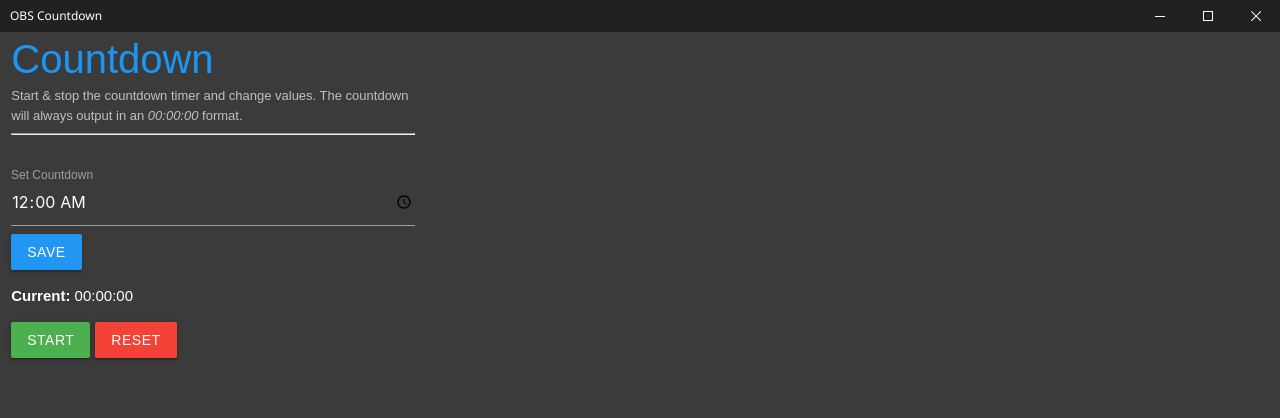
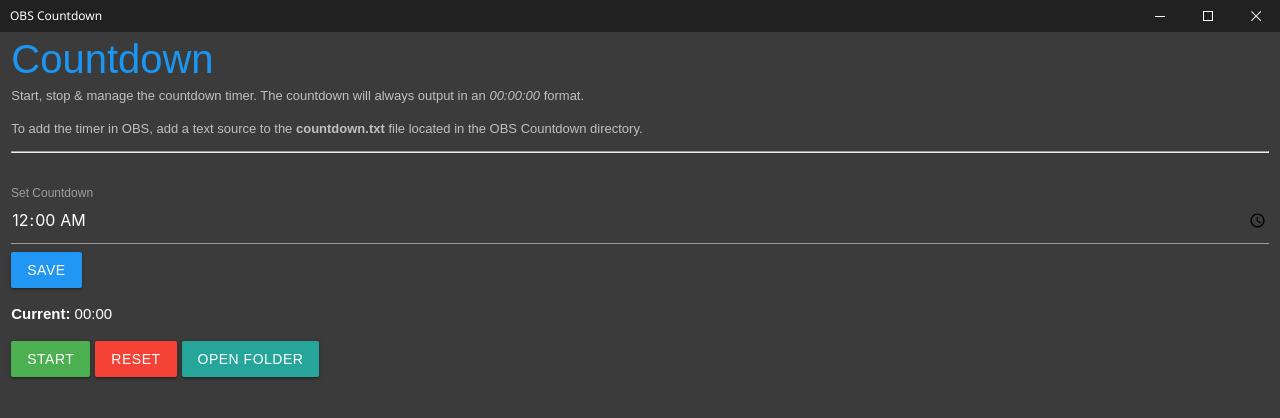
Before and after one commit to mtchdev/aaol-streamer-tool, a React (Create React App) app in the folder src/: page / in a window 1280 px wide. Shown: the top 418 px of the page. Built offline with nearby package versions, Linux system fonts and the light colour scheme.

Commit message:
Add more features

```diff
--- a/src/src/views/components/Countdown.js
+++ b/src/src/views/components/Countdown.js
@@ -7,7 +7,7 @@
     constructor(props) {
         super(props);
         this.state = {
-            time: '00:00:00',
+            time: '00:00',
             input: '00:00',
             interval: false,
             btn: 0,
@@ -22,9 +22,11 @@
 
     render() {
         return (
-            <div className="col s4">
+            <div className="col s12">
                 <h1 className="title">Countdown</h1>
-                <div className="description">Start &amp; stop the countdown timer and change values. The countdown will always output in an <i>00:00:00</i> format.</div>
+                <div className="description">Start, stop &amp; manage the countdown timer. The countdown will always output in an <i>00:00:00</i> format.
+                <p>To add the timer in OBS, add a text source to the <b>countdown.txt</b> file located in the OBS Countdown directory.</p>
+                </div>
                 <hr />
                 <br />
                 <div class="input-field">
@@ -37,6 +39,7 @@
                 {this.state.btn === 1 ? <a class="waves-effect waves-light btn yellow text-black" onClick={()=>this.tStart(0)}>Pause</a> : ''}
                 {this.state.btn === 2 ? <a class="waves-effect waves-light btn blue" onClick={()=>this.tStart(2)}>Play</a> : ''}
                 <a class="waves-effect waves-light btn red" onClick={this.resetTimer}>{this.state.reset}</a>
+                <a class="waves-effect waves-light btn">Open Folder</a>
             </div>
          )
     }
@@ -45,18 +48,18 @@
         this.setState({interval:false,reset:'Resetting...'});
         let self = this
         setTimeout(function(){
-            self.setState({...self.state,time: '00:00:00',input:'00:00',btn:0,reset:'Reset'})
+            self.setState({...self.state,time: '00:00',input:'00:00',btn:0,reset:'Reset'})
         }, 1000)
     }
 
     timerChange(e){
-        console.log('Countdown timer changed to 00:'+e.target.value)
+        console.log('Countdown timer changed to '+e.target.value)
         this.setState({input:e.target.value})
     }
 
     timerSave(e){
 
-        this.setState({...this.state,time:'00:'+this.state.input})
+        this.setState({...this.state,time:this.state.input})
 
         e.preventDefault();
     }
@@ -71,8 +74,9 @@
             this.setState({...this.state,interval:true,btn:1})
             let self = this;
             let interval1 = setInterval(function(){
-                let req = Controller.down(self.state.time)
-                self.setState({time:req})
+                let req = Controller.down('00:'+self.state.time)
+                let time = req.slice(3,8)
+                self.setState({time:time})
                 console.log(req)
                 if(req === '00:00:00'){
                     clearInterval(interval1)
@@ -87,8 +91,9 @@
         let self = this;
         this.setState({...this.state,interval:true,btn:1})
         var interval = setInterval(function(){
-            let req = Controller.down(self.state.time)
-            self.setState({time:req})
+            let req = Controller.down('00:'+self.state.time)
+            let time = req.slice(3,8)
+            self.setState({time:time})
             console.log(req)
             if(req === '00:00:00'){
                 clearInterval(interval)
```
